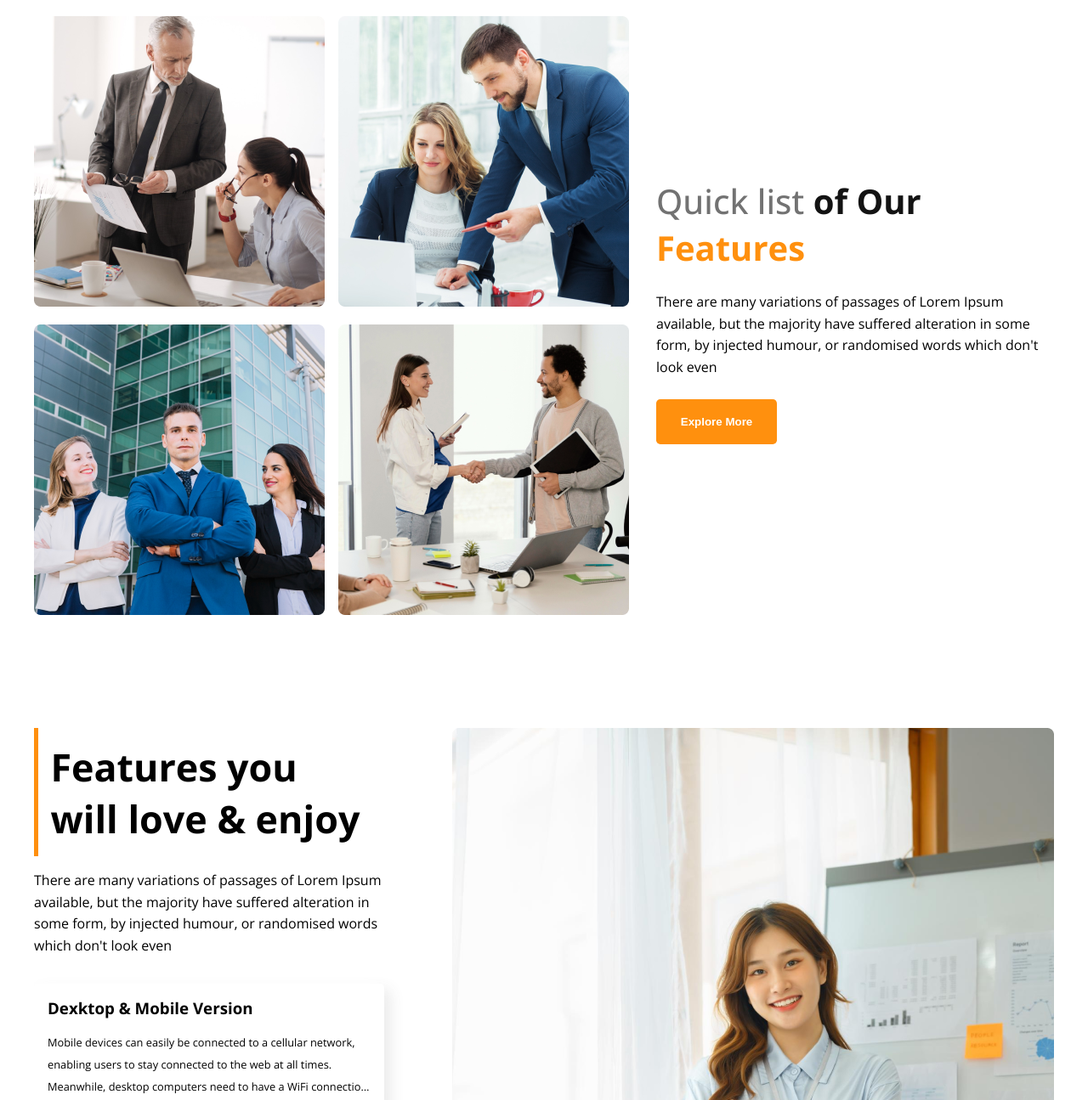
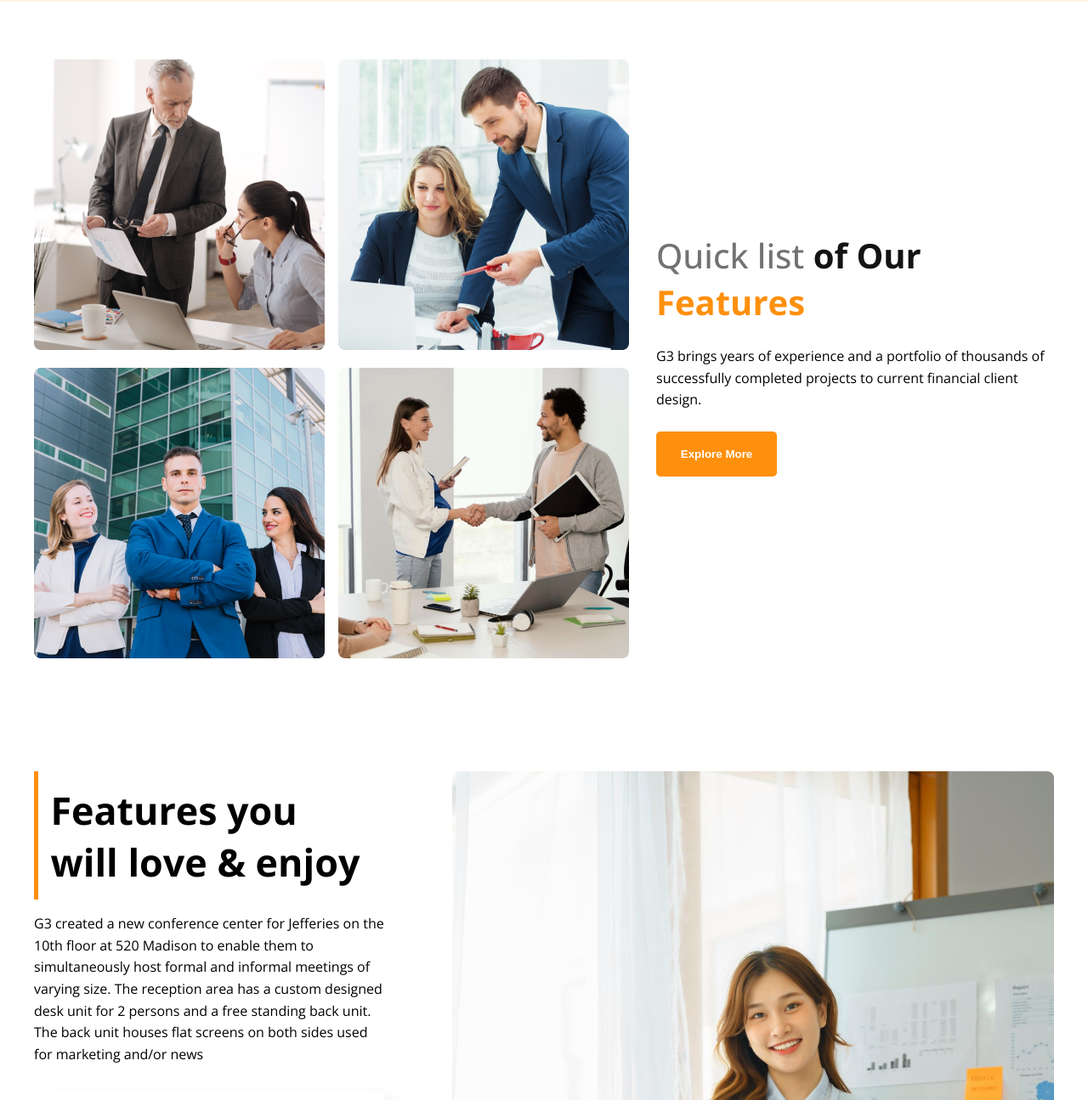
Before and after one commit to furqanRupom/g3-architects-website, a plain HTML site: page index.html in a window 1280 px wide. Shown: the part 1350-2645 px from the top of the page at 85% size. Drawn offline with nearby package versions, Linux system fonts and the light colour scheme.

Commit message:
fixed the debugs

```diff
--- a/index.html
+++ b/index.html
@@ -54,8 +54,10 @@
 
 
                     <p class="details-description">
-                        There are many variations of passages of Lorem Ipsum available, but the majority have suffered
-                        alteration in some form, by injected humour, or randomised words which don't look even
+                        "G3 provides high quality architectural and interior design solutions to corporations,
+                        institutions, developers, and property owners. We work with our clients to translate their needs
+                        and vision into exceptional solutions. As architects and designers, we strive to uphold
+                        traditions of great design, while continuously pushing the boundaries of design for the future."
                     </p>
 
                     <button class="btn-primary">
@@ -116,8 +118,9 @@
                         </span>
                     </h1>
                     <p class="feature-description">
-                        There are many variations of passages of Lorem Ipsum available, but the majority have suffered
-                        alteration in some form, by injected humour, or randomised words which don't look even
+                        G3 brings years of experience and a portfolio
+                        of thousands of successfully completed
+                        projects to current financial client design.
                     </p>
                     <button class="btn-primary">
                         Explore More
@@ -144,9 +147,10 @@
 
 
                         <p class="list-description">
-                            There are many variations of passages of Lorem Ipsum available, but the majority have
-                            suffered alteration in some form, by injected humour, or randomised words which don't look
-                            even
+                            G3 created a new conference center for Jefferies on the 10th floor at 520 Madison to enable them to
+                            simultaneously host formal and informal meetings of varying size. The reception area has a custom
+                            designed desk unit for 2 persons and a free standing back unit. The back unit houses flat screens on
+                            both sides used for marketing and/or news
                         </p>
                     </div>
 
```
